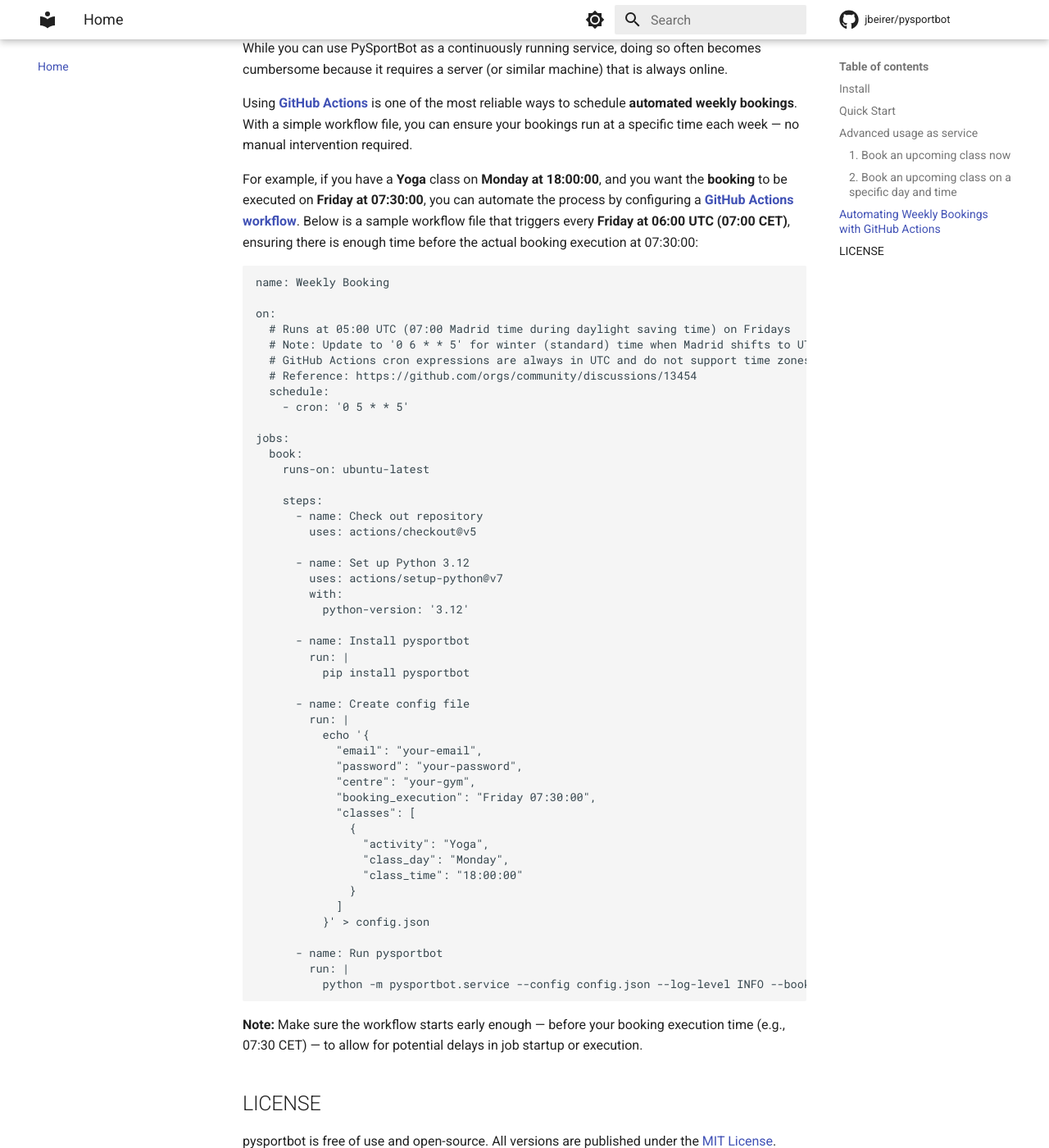
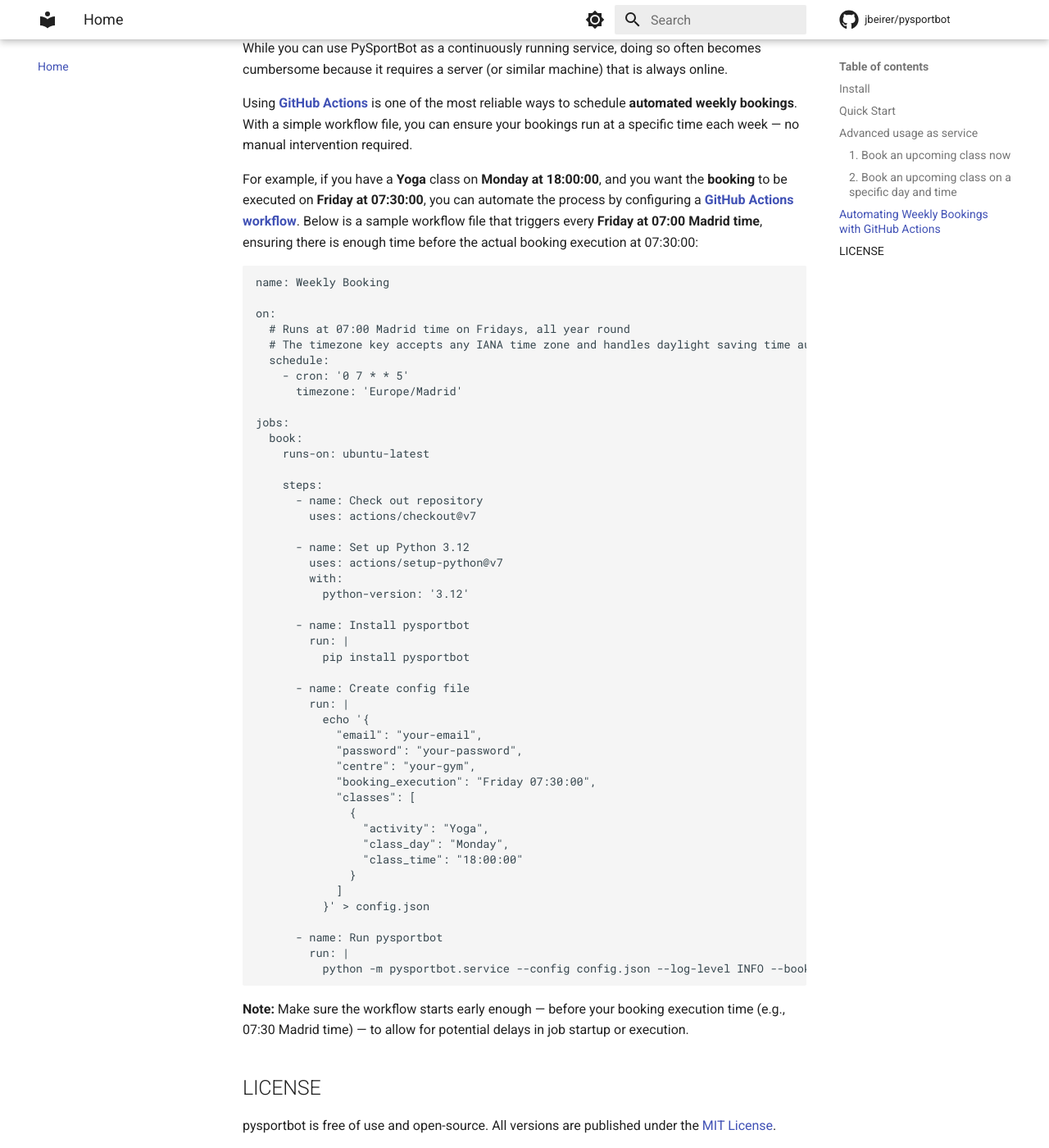
Before and after one commit to jbeirer/resasports-bot, an MkDocs documentation site: the page built from docs/index.md, in a window 1280 px wide and 1400 px high, scrolled down 2865 px. Shown: the whole window at 82% size. Built offline with MkDocs 1.6.1 and Material for MkDocs 9.7.7, drawn with Linux system fonts in a browser that asks for light colours; comment, search, counter and statistics services are not loaded.

Commit message:
docs: use timezone-aware schedule in GitHub Actions example (#66)

````diff
--- a/docs/index.md
+++ b/docs/index.md
@@ -117,18 +117,17 @@
 
 Using **[GitHub Actions](https://docs.github.com/en/actions)** is one of the most reliable ways to schedule **automated weekly bookings**. With a simple workflow file, you can ensure your bookings run at a specific time each week — no manual intervention required.
 
-For example, if you have a **Yoga** class on **Monday at 18:00:00**, and you want the **booking** to be executed on **Friday at 07:30:00**, you can automate the process by configuring a **[GitHub Actions workflow](https://docs.github.com/en/actions/writing-workflows)**. Below is a sample workflow file that triggers every **Friday at 06:00 UTC (07:00 CET)**, ensuring there is enough time before the actual booking execution at 07:30:00:
+For example, if you have a **Yoga** class on **Monday at 18:00:00**, and you want the **booking** to be executed on **Friday at 07:30:00**, you can automate the process by configuring a **[GitHub Actions workflow](https://docs.github.com/en/actions/writing-workflows)**. Below is a sample workflow file that triggers every **Friday at 07:00 Madrid time**, ensuring there is enough time before the actual booking execution at 07:30:00:
 
 ```yml
 name: Weekly Booking
 
 on:
-  # Runs at 05:00 UTC (07:00 Madrid time during daylight saving time) on Fridays
-  # Note: Update to '0 6 * * 5' for winter (standard) time when Madrid shifts to UTC+1
-  # GitHub Actions cron expressions are always in UTC and do not support time zones
-  # Reference: https://github.com/orgs/community/discussions/13454
+  # Runs at 07:00 Madrid time on Fridays, all year round
+  # The timezone key accepts any IANA time zone and handles daylight saving time automatically
   schedule:
-    - cron: '0 5 * * 5'
+    - cron: '0 7 * * 5'
+      timezone: 'Europe/Madrid'
 
 jobs:
   book:
@@ -136,7 +135,7 @@
 
     steps:
       - name: Check out repository
-        uses: actions/checkout@v5
+        uses: actions/checkout@v7
 
       - name: Set up Python 3.12
         uses: actions/setup-python@v7
@@ -167,7 +166,7 @@
         run: |
           python -m pysportbot.service --config config.json --log-level INFO --booking-delay 1 --retry-attempts 3 --retry-delay 5
 ```
-**Note:** Make sure the workflow starts early enough — before your booking execution time (e.g., 07:30 CET) — to allow for potential delays in job startup or execution.
+**Note:** Make sure the workflow starts early enough — before your booking execution time (e.g., 07:30 Madrid time) — to allow for potential delays in job startup or execution.
 
 
 ## LICENSE
````
Also changed, not shown: README.md (+7 -8 lines).
